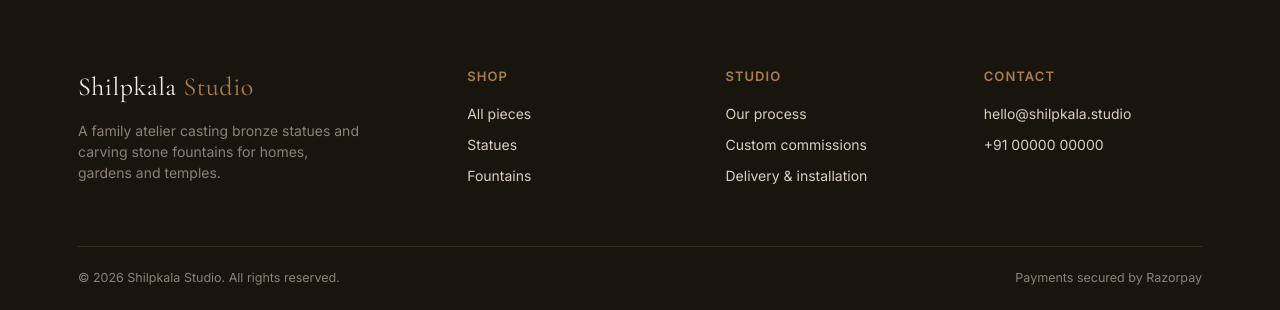
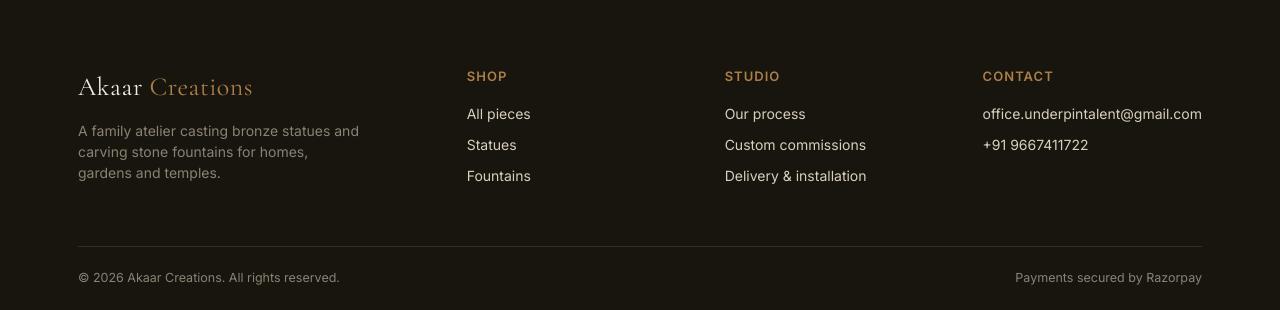
Before and after one commit to 0411anubhav0411/business, a plain HTML site: page site/index.html in a window 1280 px wide. Shown: the part 2198-2508 px from the top of the page. Drawn offline with nearby package versions, Linux system fonts and the light colour scheme; no server answers; a script that the page names is missing.

Commit message:
Update index.html

```diff
--- a/site/index.html
+++ b/site/index.html
@@ -61,7 +61,7 @@
       </div>
     </div>
     <div class="cat-tile" id="fountains">
-      <img src="https://images.unsplash.com/photo-1600585152220-90363fe7e115?q=80&w=1200&auto=format&fit=crop" alt="Courtyard fountain" onerror="this.style.display='none'">
+      <img src="https://jumanji.livspace-cdn.com/magazine/wp-content/uploads/sites/2/2025/06/23023432/artistic-indoor-fountain-design.jpg=80&w=1200&auto=format&fit=crop" alt="Courtyard fountain" onerror="this.style.display='none'">
       <div class="cat-tile-body">
         <span class="tag">FOUNTAINS</span>
         <h3>Courtyard &amp; wall fountains</h3>
@@ -121,7 +121,7 @@
   <div class="wrap">
     <div class="footer-grid">
       <div>
-        <div class="brand" style="margin-bottom:14px">Shilpkala <span>Studio</span></div>
+        <div class="brand" style="margin-bottom:14px">Akaar <span>Creations</span></div>
         <p>A family atelier casting bronze statues and carving stone fountains for homes, gardens and temples.</p>
       </div>
       <div>
@@ -134,11 +134,11 @@
       </div>
       <div>
         <h4>CONTACT</h4>
-        <ul><li>hello@shilpkala.studio</li><li>+91 00000 00000</li></ul>
+        <ul><li>office.underpintalent@gmail.com</li><li>+91 9667411722</li></ul>
       </div>
     </div>
     <div class="footer-bottom">
-      <span>© 2026 Shilpkala Studio. All rights reserved.</span>
+      <span>© 2026 Akaar Creations. All rights reserved.</span>
       <span>Payments secured by Razorpay</span>
     </div>
   </div>
```
